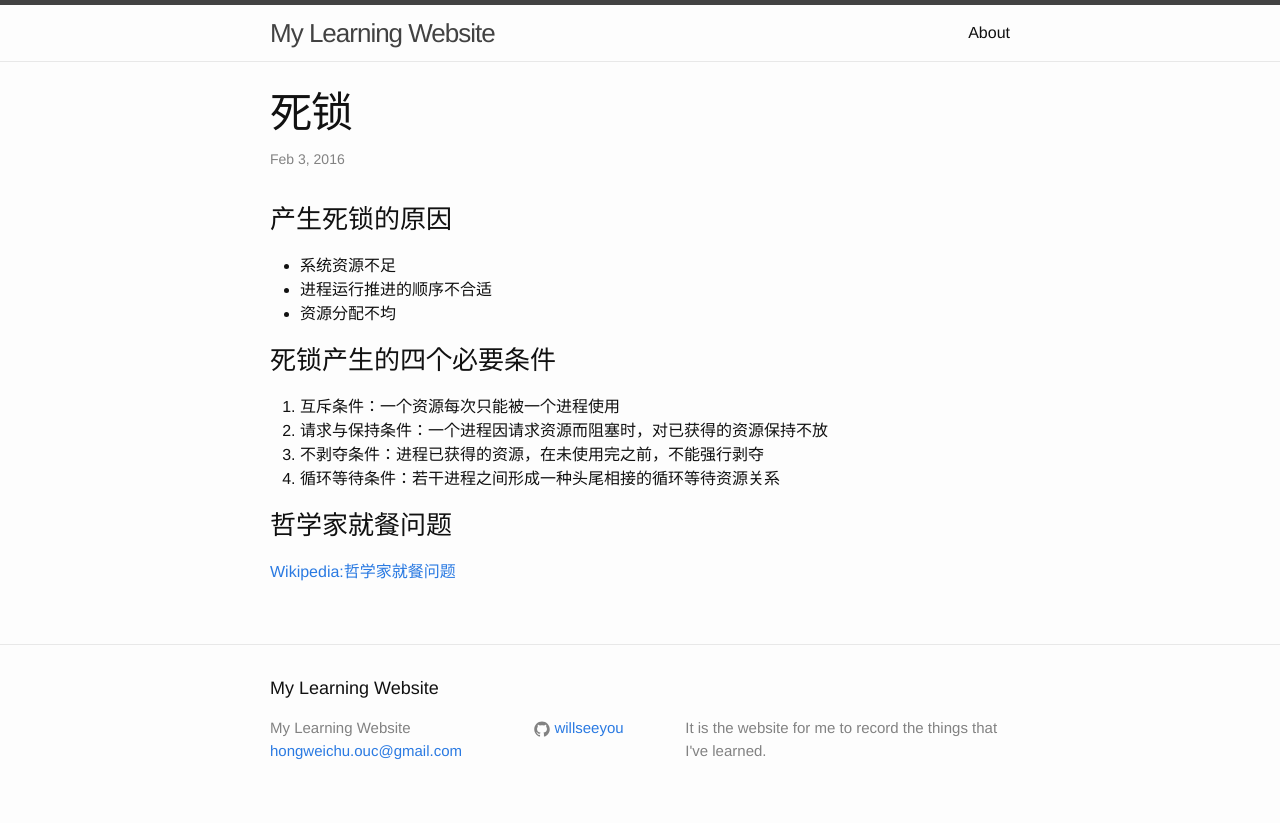
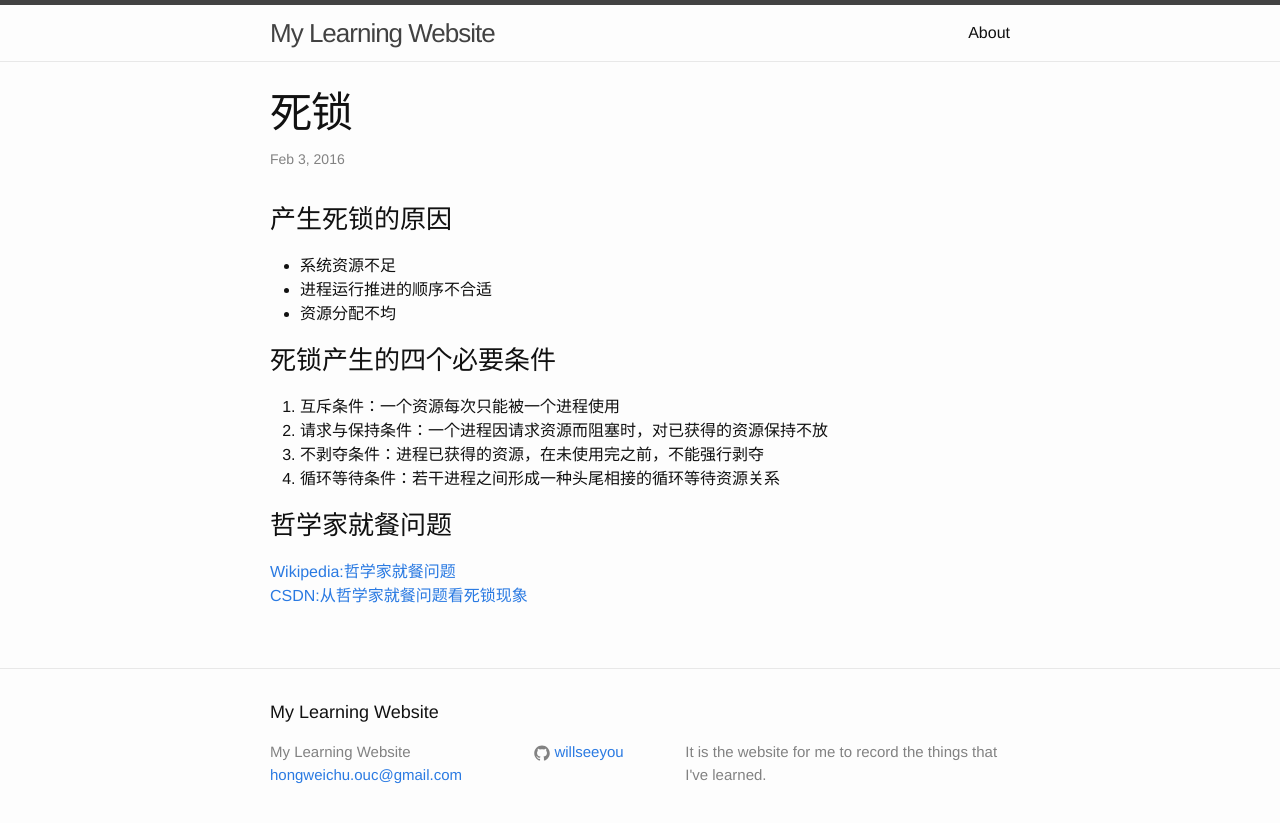
Before and after one commit to willseeyou/willseeyou.github.io, a Jekyll site: the page built from _posts/2016-02-04-operating-system-deadlock.markdown, in a window 1280 px wide. Shown: the top 823 px of the page. Built offline with Jekyll 4.4.1, drawn with Linux system fonts in a browser that asks for light colours; Markdown is read by kramdown in place of the engine named in the settings.

Commit message:
Add Links

```diff
--- a/_posts/2016-02-04-operating-system-deadlock.markdown
+++ b/_posts/2016-02-04-operating-system-deadlock.markdown
@@ -16,4 +16,5 @@ categories: operating system
 4. 循环等待条件：若干进程之间形成一种头尾相接的循环等待资源关系
 
 ### 哲学家就餐问题
-[Wikipedia:哲学家就餐问题](https://zh.wikipedia.org/zh-cn/%E5%93%B2%E5%AD%A6%E5%AE%B6%E5%B0%B1%E9%A4%90%E9%97%AE%E9%A2%98)
+[Wikipedia:哲学家就餐问题](https://zh.wikipedia.org/zh-cn/%E5%93%B2%E5%AD%A6%E5%AE%B6%E5%B0%B1%E9%A4%90%E9%97%AE%E9%A2%98)<br>
+[CSDN:从哲学家就餐问题看死锁现象](http://blog.csdn.net/acm_lkl/article/details/50625777)
```
